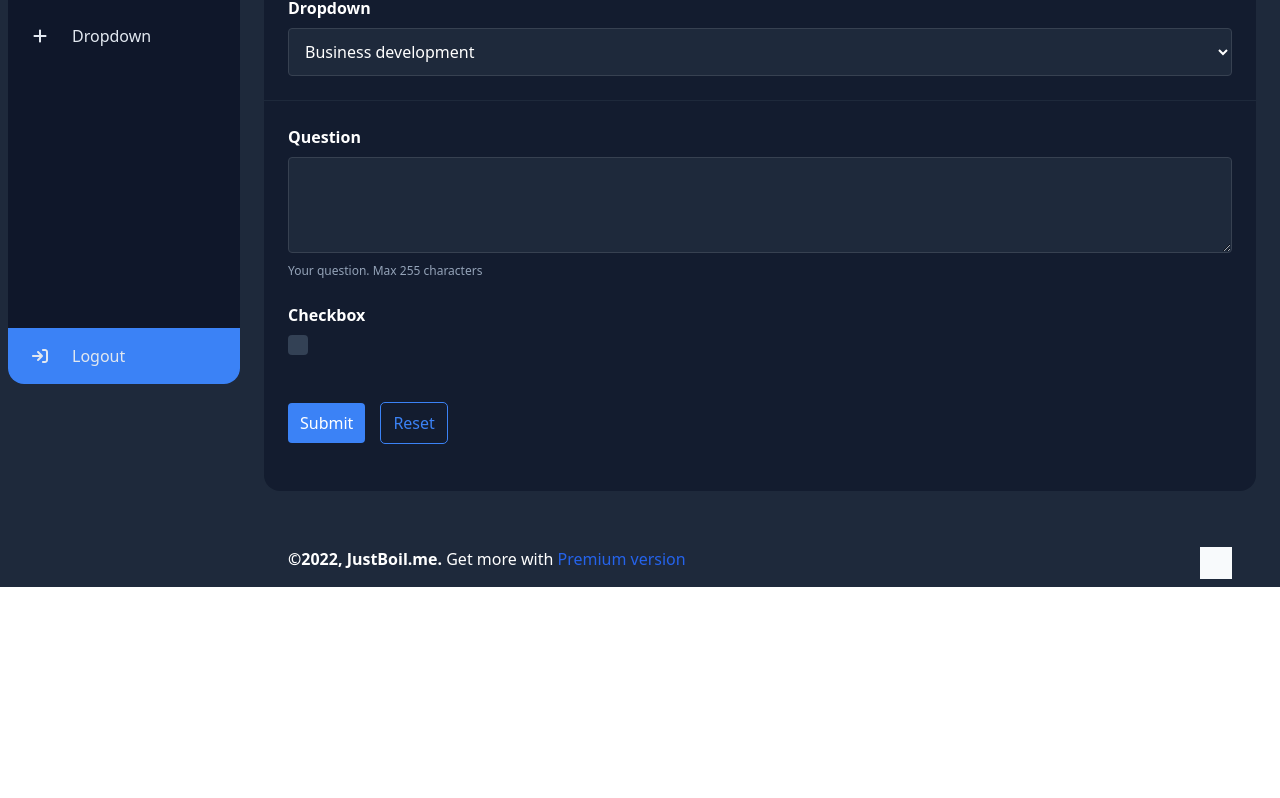
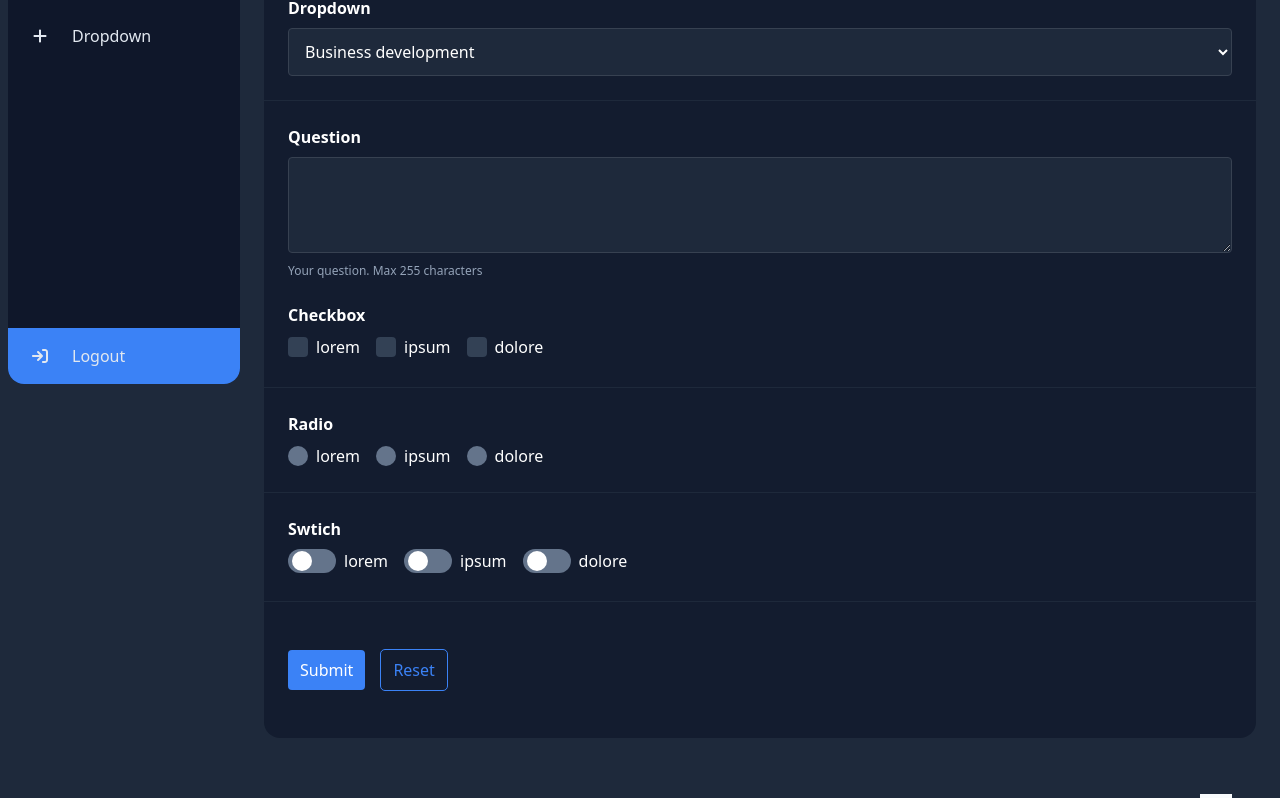
Before and after one commit to VillD/ProjectoERP, a Vue app: page /dashboard/form in a window 1280 px wide. Shown: the part 408-1206 px from the top of the page. Before the commit the page ends 995 px from the top, so only its background shows below. Built offline with nearby package versions, Linux system fonts and the light colour scheme.

Commit message:
inputs booleans finish

```diff
--- a/src/components/FormCheck.vue
+++ b/src/components/FormCheck.vue
@@ -2,6 +2,16 @@
 import { computed, ref } from 'vue'
 import BaseIcon from './BaseIcon.vue'
 
+const props = defineProps({
+  isSwitch: Boolean,
+  optionsChecks: {
+    type: [String, Number, Boolean],
+    default: null
+  },
+  labelCheck: String,
+  name: String,
+  row: Boolean
+})
 const emit = defineEmits(['update:modelValue'])
 
 const modelValue = ref(false)
@@ -13,10 +23,7 @@ const computedValue = computed({
     emit('update:modelValue', value)
   }
 })
-const props = defineProps({
-  isSwitch: Boolean,
-  isCheckbox: Boolean
-})
+
 const stylesCheck = computed(() => {
   let base = []
   props.isSwitch
@@ -37,13 +44,26 @@ const styleContent = computed(() => {
 })
 </script>
 <template>
+  <div
+    :class="
+      props.row
+        ? 'inline-flex gap-2 pr-4 last:pr:0'
+        : 'flex gap-2 pb-4 last:pb-0'
+    "
+    class="items-center"
+  >
     <div :class="styleContent">
       <input
         v-model="computedValue"
         type="checkbox"
         :class="stylesCheck"
+        :value="optionsChecks"
+        :name="name"
       />
-    <div v-if="!isSwitch">
+      <div
+        v-if="!isSwitch"
+        class="absolute flex justify-center items-center"
+      >
         <BaseIcon
           v-if="modelValue"
           class="absolute cursor-pointer text-white"
@@ -51,4 +71,6 @@ const styleContent = computed(() => {
         />
       </div>
     </div>
+    <label for="">{{ labelCheck }}</label>
+  </div>
 </template>
--- a/src/components/FormExample.vue
+++ b/src/components/FormExample.vue
@@ -5,6 +5,9 @@ import FormField from './FormField.vue'
 import InputTextArea from './InputTextArea.vue'
 import BaseButton from './BaseButton.vue'
 import FormCheck from './FormCheck.vue'
+import FormRadio from './FormRadio.vue'
+
+const arrayCheck = ['lorem', 'ipsum', 'dolore']
 </script>
 <template>
   <div class="p-6">
@@ -53,7 +56,47 @@ import FormCheck from './FormCheck.vue'
       >
         <InputTextArea text-ghost="Explain how we can help you" />
       </FormField>
-      <FormField label="Checkbox"><FormCheck /> </FormField>
+
+      <FormField label="Checkbox">
+        <FormCheck
+          v-for="(checking, index) in arrayCheck"
+          :key="index"
+          :options-checks="checking"
+          :label-check="checking"
+          name="sample-check"
+          row
+        />
+      </FormField>
+
+      <hr class="my-6 -mx-6 border-slate-800 border-t" />
+
+      <FormField label="Radio">
+        <FormRadio
+          v-for="(radio, index) in arrayCheck"
+          :key="index"
+          :value-radio="radio"
+          name="sample-radio"
+          :label-radio="radio"
+          row=""
+        />
+      </FormField>
+
+      <hr class="my-6 -mx-6 border-slate-800 border-t" />
+
+      <FormField label="Swtich">
+        <FormCheck
+          v-for="(swtich, index) in arrayCheck"
+          :key="index"
+          name="sample-swtich"
+          is-switch
+          row
+          :label-check="swtich"
+        >
+        </FormCheck>
+      </FormField>
+
+      <hr class="my-6 -mx-6 border-slate-800 border-t" />
+
       <div class="flex gap-4 py-6">
         <BaseButton>Submit</BaseButton>
         <BaseButton outline>Reset</BaseButton>
--- /dev/null
+++ b/src/components/FormRadio.vue
@@ -0,0 +1,26 @@
+<script setup>
+const props = defineProps({
+  labelRadio: String,
+  valueRadio: [String, Number, Boolean],
+  name: String,
+  row: Boolean
+})
+</script>
+<template>
+  <div
+    :class="
+      props.row
+        ? 'inline-flex gap-2 pr-4 last:pr:0'
+        : 'flex gap-2 pb-4 last:pb-0'
+    "
+    class="items-center"
+  >
+    <input
+      type="radio"
+      :name="name"
+      :value="valueRadio"
+      class="w-5 h-5 justify-center items-center flex appearance-none rounded-full bg-slate-500 before:block before:h-3 before:w-3 checked:before:bg-white before:rounded-full checked:flex-row-reverse checked:bg-blue-500 cursor-pointer"
+    />
+    <label for="">{{ labelRadio }}</label>
+  </div>
+</template>
```
Lines whose indentation alone changed are shown as unchanged.
